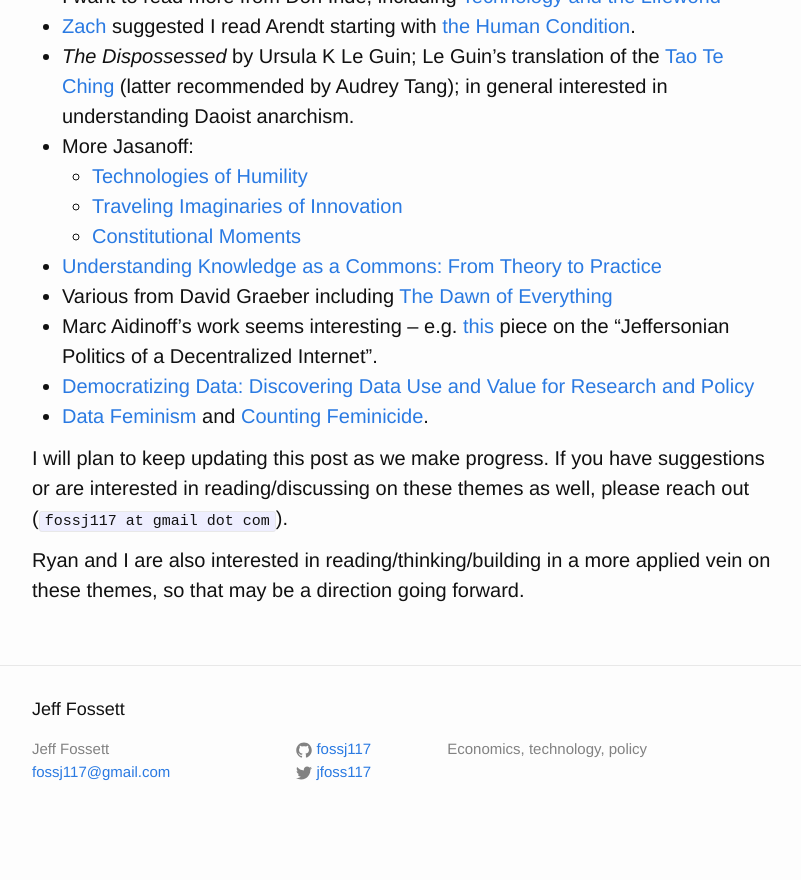
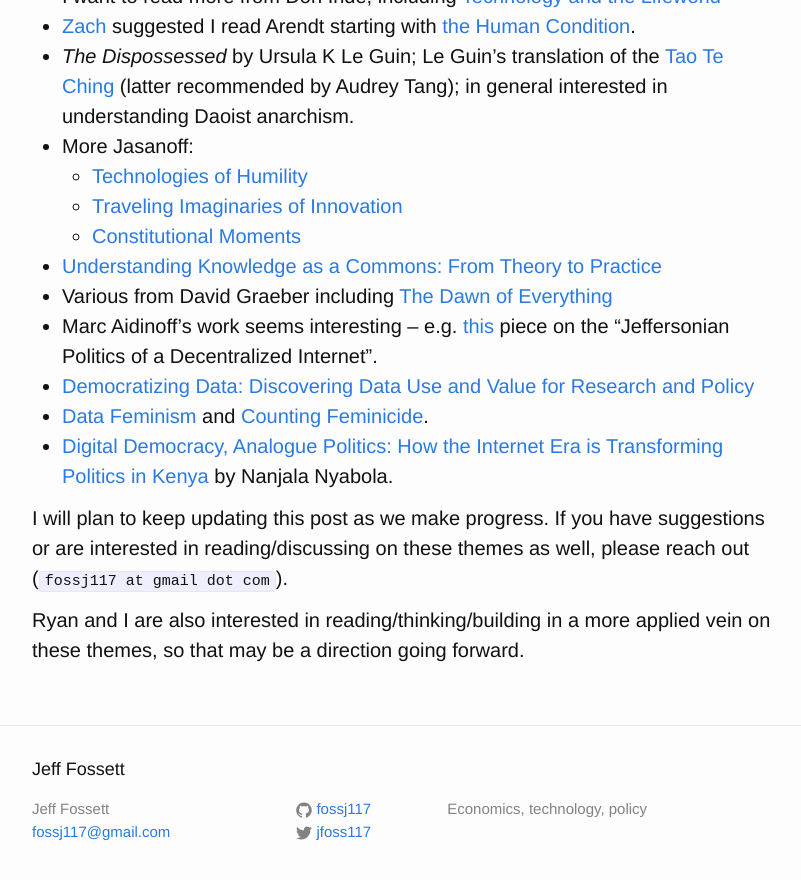
Before and after one commit to Fossj117/fossj117.github.io, a Jekyll site: the page built from _posts/2023-10-16-tech-economics-goverance-reading.md, in a window 1280 px wide and 900 px high, scrolled down 2018 px. Shown: the top 880 px of the window, without its empty margins (238-1039 px from the left). Built offline with Jekyll 4.4.1, drawn with Linux system fonts in a browser that asks for light colours; a script that is not in the unit is left out; before the commit the page ends 2858 px from its top, so only the background shows below that.

Commit message:
add to reading list

```diff
--- a/_posts/2023-10-16-tech-economics-goverance-reading.md
+++ b/_posts/2023-10-16-tech-economics-goverance-reading.md
@@ -69,6 +69,7 @@
 - Marc Aidinoff's work seems interesting -- e.g. [this](https://static1.squarespace.com/static/64406ef17b9d4a67dfd826dc/t/6440a334a902220fa49ab588/1681957689981/Aidinoff.Centrists.pdf) piece on the "Jeffersonian Politics of a Decentralized Internet".
 - [Democratizing Data: Discovering Data Use and Value for Research and Policy](https://hdsr.mitpress.mit.edu/specialissue4)
 - [Data Feminism](https://data-feminism.mitpress.mit.edu/) and [Counting Feminicide](https://mitpress.mit.edu/9780262048873/counting-feminicide/).
+- [Digital Democracy, Analogue Politics: How the Internet Era is Transforming Politics in Kenya](https://www.bloomsbury.com/us/digital-democracy-analogue-politics-9781786994318/) by Nanjala Nyabola.
 
 I will plan to keep updating this post as we make progress. If you have suggestions or are interested in reading/discussing on these themes as well, please reach out (`fossj117 at gmail dot com`).
 
```
